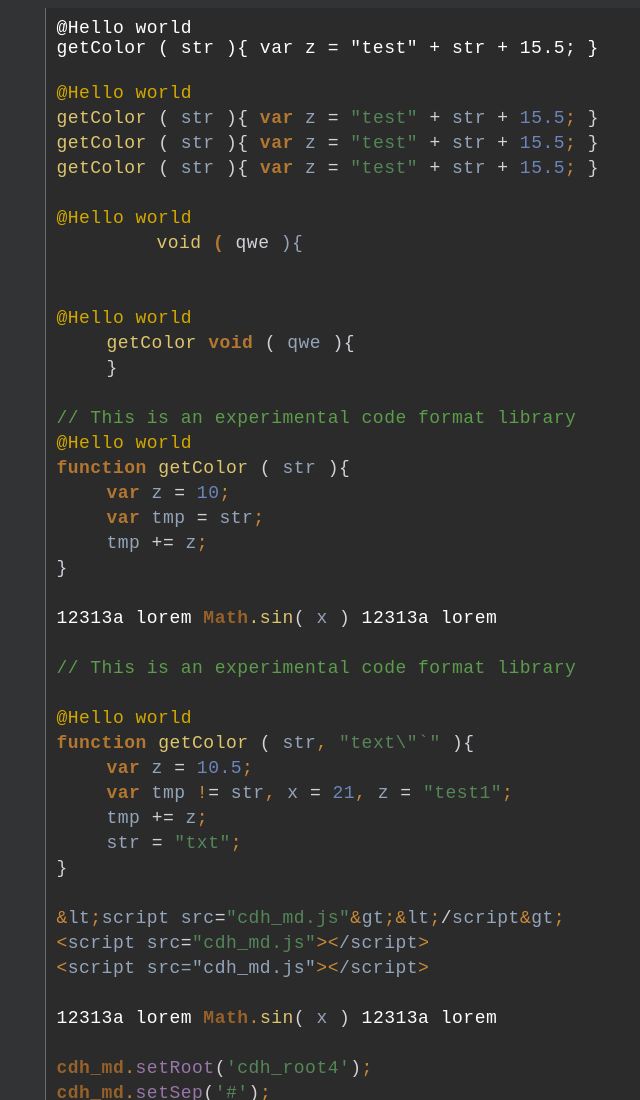
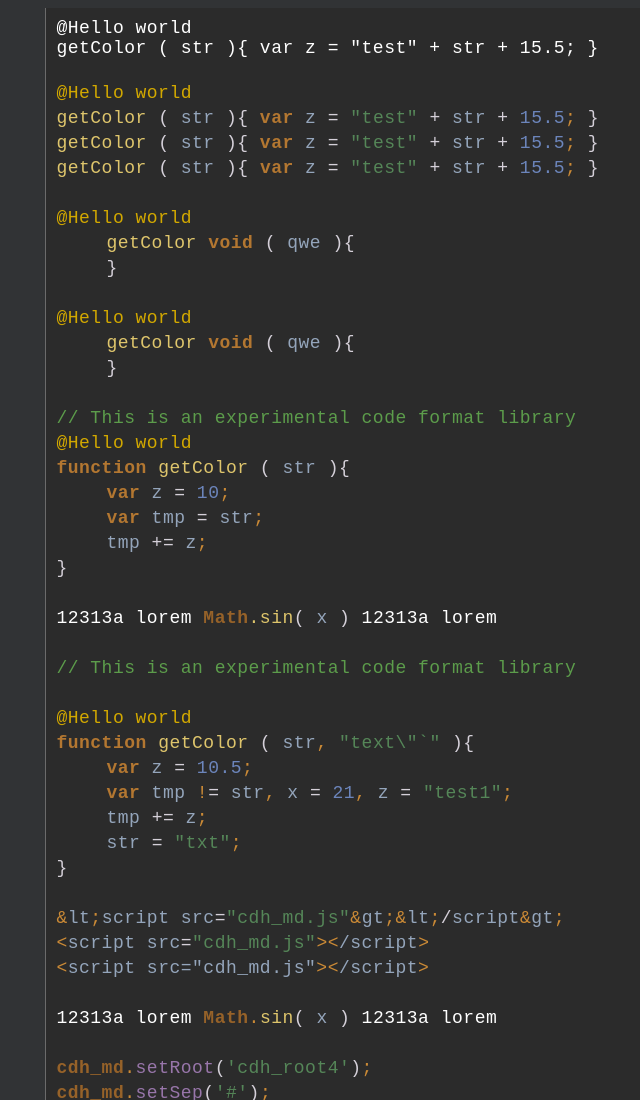
Before and after one commit to BarushevEA/CodeHighlighting, a plain HTML site: page old/index.html in a window 1280 px wide. Shown: the top 1100 px of the page, without its empty margins (68-708 px from the left). Drawn offline with Linux system fonts and the light colour scheme; files that its build step writes are made by us from their sources.

Commit message:
fix example

```diff
--- a/old/index.html
+++ b/old/index.html
@@ -4,7 +4,8 @@
     <meta charset="UTF-8">
     <title>Title</title>
     <link rel="stylesheet" href="index.css">
-    <script src="../dist_dev/libs/cdh_md.js"></script>
+<!--    <script src="../dist_dev/libs/cdh_md.js"></script>-->
+    <script src="cdh_md.js"></script>
 </head>
 <body>
 <div class="wrapper">
@@ -38,8 +39,8 @@
     cdh_md.setRoot('cdh_root2');
     cdh_md.setRows().push(
         cdh_md.getRow().an('@Hello world'),
-        cdh_md.getRow().block('~~getColor ~~void ~~(~~ qwe ~~){', 'tb fn md br vr br'),
-        cdh_md.getRow().block('~~}', 'tb br')
+        cdh_md.getRow().block('~~getColor ~~void ~~(~~ qwe ~~){', 'fn md br vr br'),
+        cdh_md.getRow().block('~~}', 'br')
     );
     cdh_md.render();
 
```
